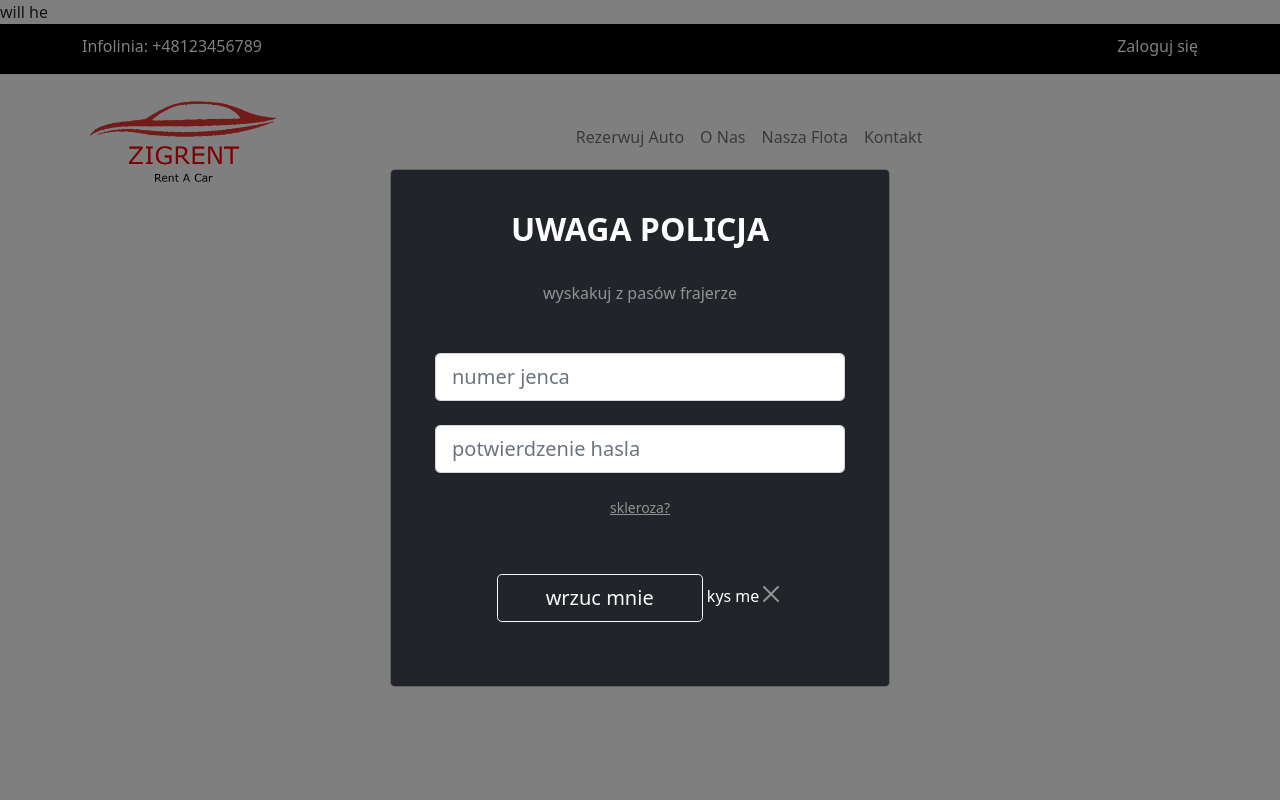
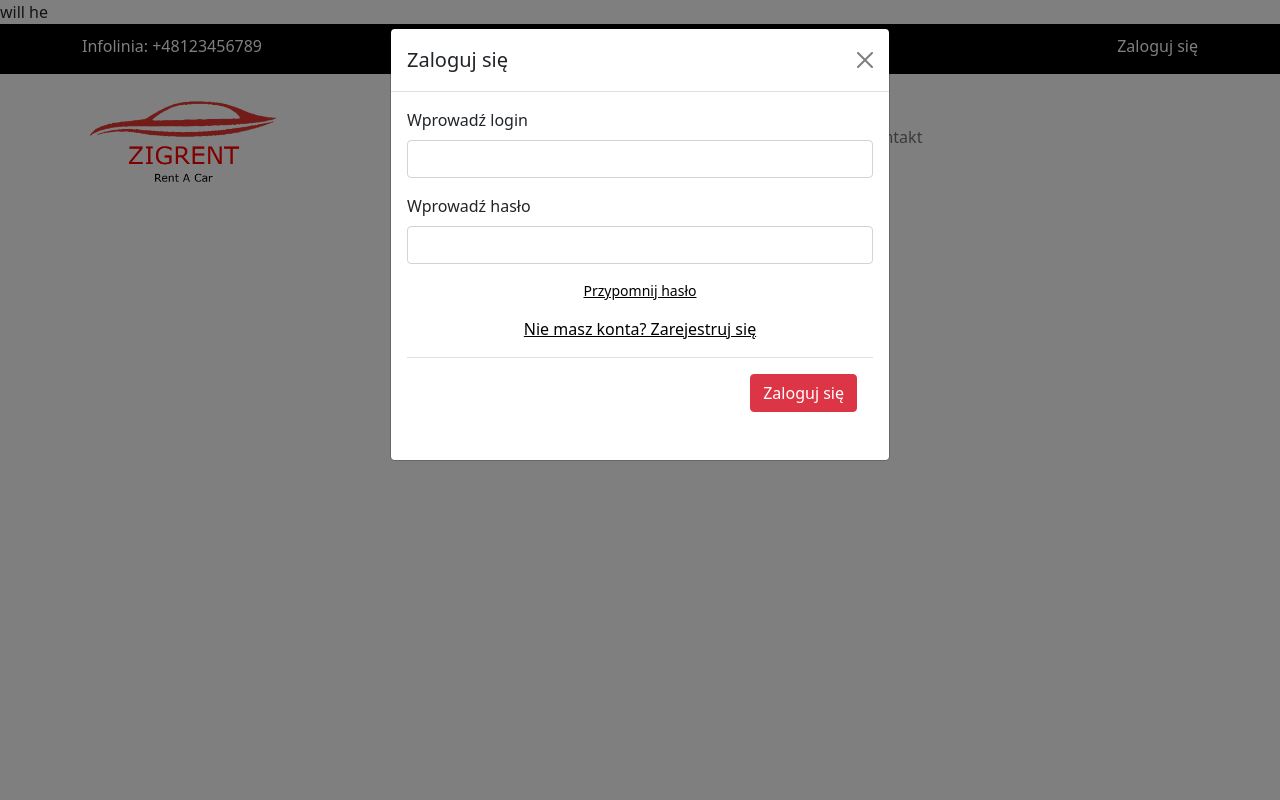
Before and after one commit to Michal582/JPO, a PHP site: page /index.php in a window 1280 px wide, after a click on "Zaloguj się". Run offline with PHP 8.4, Linux system fonts and the light colour scheme.

Commit message:
a kto robi dobrze

```diff
--- a/header-main.php
+++ b/header-main.php
@@ -13,17 +13,17 @@
   </section>
 </header>
 
-<div class="modal fade" id="loginModal" data-bs-keyboard="false" data-bs-backdrop="static" role="dialog" aria-labelledby="loginModalLabel">
+<!-- <div class="modal fade" id="loginModal" data-bs-keyboard="false" data-bs-backdrop="static" role="dialog" aria-labelledby="loginModalLabel">
   <div class="modal-dialog row d-flex justify-content-center align-items-center h-100">
     <div class="modal-content bg-dark text-white">
       <div class='modal-body mx-3'>
         <div class="mb-md-5 mt-md-4 text-center">
 
-          <!-- header -->
+           header
           <h2 class="fw-bold mb-2 text-uppercase">uwaga policja</h2><br>
           <p class="text-white-50 mb-5">wyskakuj z pasów frajerze</p>
 
-          <!-- middle -->
+           middle
           <form action="" method="post">
             <div class="form-outline form-white mb-4">
               <input type="text" name="username" id="username" class="form-control form-control-lg" placeholder="numer jenca" />
@@ -33,7 +33,7 @@
               <input type="password" name="passwd" id="passwd" class="form-control form-control-lg" placeholder="potwierdzenie hasla" />
             </div>
 
-            <!-- footer -->
+             footer
             <p class="small mb-5 pb-lg-2"><a class="text-white-50" href="reg_form.php">skleroza?</a></p>
             <input name='login_sub' class="btn btn-outline-light btn-lg px-5" type="submit" value='wrzuc mnie'>
             <label for="cls-modal">kys me</label><button type="button" id="cls-modal" class="btn-close btn-close-white" data-bs-dismiss="modal" aria-label="Close"></button>
@@ -42,4 +42,31 @@
       </div>
     </div>
   </div>
+</div> -->
+<div class="modal fade" id="loginModal" data-bs-backdrop="static" data-bs-keyboard="false" tabindex="-1" aria-labelledby="loginModal" aria-hidden="true">
+  <div class="modal-dialog" role="document">
+    <div class="modal-content">
+      <div class="modal-header">
+        <h5 class="modal-title">Zaloguj się</h5>
+        <button type="button" class="btn-close" data-bs-dismiss="modal" aria-label="Close"></button>
+      </div>
+      <div class="modal-body">
+        <form action="" method="post">
+          <div class="mb-3">
+            <label class="form-label">Wprowadź login</label>
+            <input type="text" name="username" id="username" class="form-control">
+          </div>
+          <div class="mb-3">
+            <label class="form-label">Wprowadź hasło</label>
+            <input type="password" name="passwd" id="passwd" class="form-control">
+          </div>
+          <p class="small mb-3 text-center"><a class="text-black" href="reg_form.php">Przypomnij hasło</a></p>
+          <p class="mb-3 text-center"><a class="text-black" href="" >Nie masz konta? Zarejestruj się</a></p>
+          <div class="modal-footer">
+            <input name='login_sub' class="btn btn-danger" type="submit" value="Zaloguj się">
+          </div>
+        </form>
+      </div>
+    </div>
+  </div>
 </div>
--- a/reg_form.php
+++ b/reg_form.php
@@ -9,7 +9,8 @@
 
   <body>
 
-    <?php include('header.php'); ?>
+    <?php include('header-main.php'); ?>
+    <?php include 'navbar-main.php' ?>
 
             <!-- header -->
             <p class="text-white-50 mb-5">rejestruj sie cepie</p>
```
